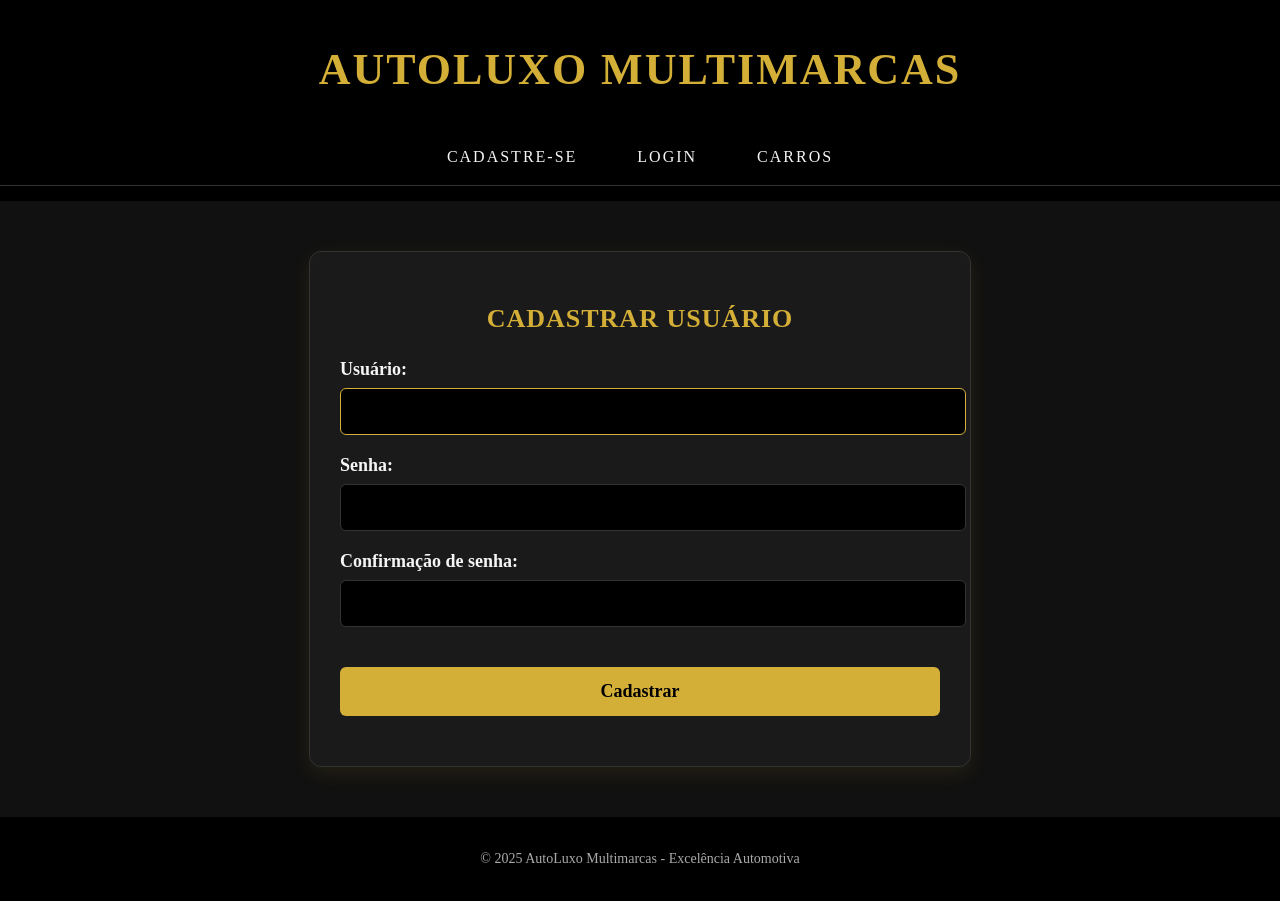
After one commit to Felipeszs/RevendaCarros, a Django app: page /register/ in a window 1280 px wide. The commit adds this page. Run offline with Django 5.2, Linux system fonts and the light colour scheme.

Commit message:
verificação e logins de usuario

```diff
--- /dev/null
+++ b/accounts/templates/register.html
@@ -0,0 +1,109 @@
+{% extends "base.html" %}
+
+{% block content %}
+ <style>
+  .form-container {
+    max-width: 600px;
+    margin: 50px auto;
+    background-color: #1a1a1a;
+    padding: 30px;
+    border-radius: 12px;
+    border: 1px solid #333;
+    box-shadow: 0 6px 20px rgba(212, 175, 55, 0.1);
+    font-family: 'Playfair Display', serif;
+  }
+
+  .form-container h2 {
+    text-align: center;
+    margin-bottom: 25px;
+    font-size: 26px;
+    font-weight: 700; /* deixa mais "grossa" */
+    color: #d4af37;
+    letter-spacing: 1px;
+    text-transform: uppercase;
+  }
+
+  .form-group {
+    margin-bottom: 20px;
+  }
+
+  .form-group label {
+    display: block;
+    font-size: 18px;
+    font-weight: 600; /* mais forte */
+    color: #f5f5f5;
+    margin-bottom: 8px;
+  }
+
+  .form-group input {
+    width: 100%;
+    padding: 12px;
+    font-size: 18px;
+    font-family: 'Playfair Display', serif;
+    font-weight: 600; /* força o peso da fonte */
+    border: 1px solid #333;
+    border-radius: 6px;
+    background-color: #000;
+    color: #f5f5f5;
+    transition: border-color 0.3s ease;
+  }
+
+  .form-group input:focus {
+    border-color: #d4af37;
+    outline: none;
+  }
+
+  .form-group .errorlist {
+    color: #ff4d4d;
+    margin-bottom: 5px;
+    font-size: 14px;
+    list-style: none;
+    padding-left: 0;
+  }
+
+  .btn-submit {
+    margin-top: 20px;
+    width: 100%;
+    background-color: #d4af37;
+    color: #000;
+    border: none;
+    padding: 14px 20px;
+    font-size: 18px;
+    font-family: 'Playfair Display', serif;
+    font-weight: 700; /* mais destaque */
+    border-radius: 6px;
+    cursor: pointer;
+    transition: all 0.3s ease;
+  }
+
+  .btn-submit:hover {
+    background-color: #b38e2e;
+  }
+</style>
+
+
+  <div class="form-container">
+    <h2>Cadastrar Usuário</h2>
+    <form method="post" class="styled-form">
+        {% csrf_token %}
+        <div class="form-group">
+            {{ user_form.username.errors }}
+            <label>Usuário:</label>
+            {{ user_form.username }}
+        </div>
+        <div class="form-group">
+            {{ user_form.password1.errors }}
+            <label>Senha:</label>
+            {{ user_form.password1 }}
+        </div>
+        <div class="form-group">
+            {{ user_form.password2.errors }}
+            <label>Confirmação de senha:</label>
+            {{ user_form.password2 }}
+        </div>
+        <div class="form-group">
+             <button type="submit" class="btn-submit">Cadastrar</button>
+        </div>
+    </form>
+  </div>
+{% endblock %}
--- a/accounts/views.py
+++ b/accounts/views.py
@@ -1,3 +1,32 @@
-from django.shortcuts import render
+from django.contrib.auth.forms import UserCreationForm, AuthenticationForm
+from django.contrib.auth import authenticate, login, logout
+from django.shortcuts import render, redirect
 
-# Create your views here.
+
+def register_view(request):
+    if request.method == "POST":
+        user_form = UserCreationForm(request.POST)
+        if user_form.is_valid():
+            user_form.save()
+            return redirect('login')
+    else:
+        user_form = UserCreationForm()
+    return render(request, 'register.html', {'user_form': user_form})
+
+def login_view(request):
+    if request.method == "POST":
+        username = request.POST["username"]
+        password = request.POST["password"]
+        user = authenticate(request, username=username, password=password)
+        if user is not None:
+            login(request, user)
+            return redirect('car')
+        else:
+            login_form = AuthenticationForm()
+    else:
+        login_form = AuthenticationForm()
+    return render(request, 'login.html', {'login_form':login_form})
+
+def logout_view(request):
+    logout(request)
+    return redirect('car')
--- a/app/templates/base.html
+++ b/app/templates/base.html
@@ -1,11 +1,13 @@
 <!DOCTYPE html>
 <html lang="en">
+
 <head>
     <meta charset="UTF-8">
     <meta name="viewport" content="width=device-width, initial-scale=1.0">
     <title>{% block title %}{% endblock %}</title>
     <style>
-    html, body {
+        html,
+        body {
             height: 100%;
             margin: 0;
             display: flex;
@@ -20,7 +22,8 @@
 
         header {
             background-color: #000;
-        color: #d4af37; /* dourado elegante */
+            color: #d4af37;
+            /* dourado elegante */
             text-align: center;
             padding: 15px 0;
             font-size: 22px;
@@ -34,7 +37,8 @@
             padding: 20px;
             text-align: center;
             font-size: 14px;
-        margin-top: auto; /* faz o footer grudar no final */
+            margin-top: auto;
+            /* faz o footer grudar no final */
         }
 
         nav {
@@ -76,27 +80,37 @@
         }
 
         main {
-        flex: 1; /* ocupa todo espaço entre o header e o footer */
+            flex: 1;
+            /* ocupa todo espaço entre o header e o footer */
         }
     </style>
 </head>
+
 <body>
     <header>
         <h1>AutoLuxo Multimarcas</h1>
         <nav>
             <ul>
+                {% if user.is_authenticated%}
+                <li>Olá, {{user.username}}</li>
+                <li><a href="{% url 'new_car' %}">Cadastrar Carro</a></li>
+                {%endif%}
+                {% if not user.is_authenticated %}
+                    <li><a href="{% url 'register' %}">Cadastre-se</a></li>
+                    <li><a href="{% url 'login' %}">Login</a></li>
+                {%endif%}
                 <li><a href="{% url 'car' %}">Carros</a></li>
-        <li><a href="{% url 'new_car' %}">Cadastrar Carro</a></li>
+
+                {% if user.is_authenticated%}
+                <a href="{% url 'logout' %}">Sair</a></li>
+                {%endif%}
             </ul>
         </nav>
     </header>
-
-  <main>
-    {% block content %}{% endblock %}
-  </main>
-
+    <main> {% block content %}{% endblock %} </main>
     <footer>
         <p>&copy; 2025 AutoLuxo Multimarcas - Excelência Automotiva</p>
     </footer>
 </body>
+
 </html>
--- a/app/urls.py
+++ b/app/urls.py
@@ -20,9 +20,13 @@ from django.conf import settings
 from django.conf.urls.static import static
 from cars.views import cars_view
 from cars.views import new_car_view
+from accounts.views import register_view, login_view, logout_view
 
 urlpatterns = [
     path('admin/', admin.site.urls),
     path('cars/', cars_view, name='car'),
-    path('new_car', new_car_view, name='new_car')
+    path('register/', register_view, name='register'),
+    path('logout/', logout_view, name='logout'),
+    path('new_car', new_car_view, name='new_car'),
+    path('login', login_view, name='login')
 ] + static(settings.MEDIA_URL, document_root=settings.MEDIA_ROOT)
```
Also changed, not shown: accounts/templates/login.html (added, +11 -0 lines), db.sqlite3, media/cars/BMW_X6.jpg (added), media/cars/CAMAROSS.jpeg (added), media/cars/porsche_718_2.0.jpeg (added), media/cars/volvo.jpg (added). Lines whose indentation alone changed are shown as unchanged.
